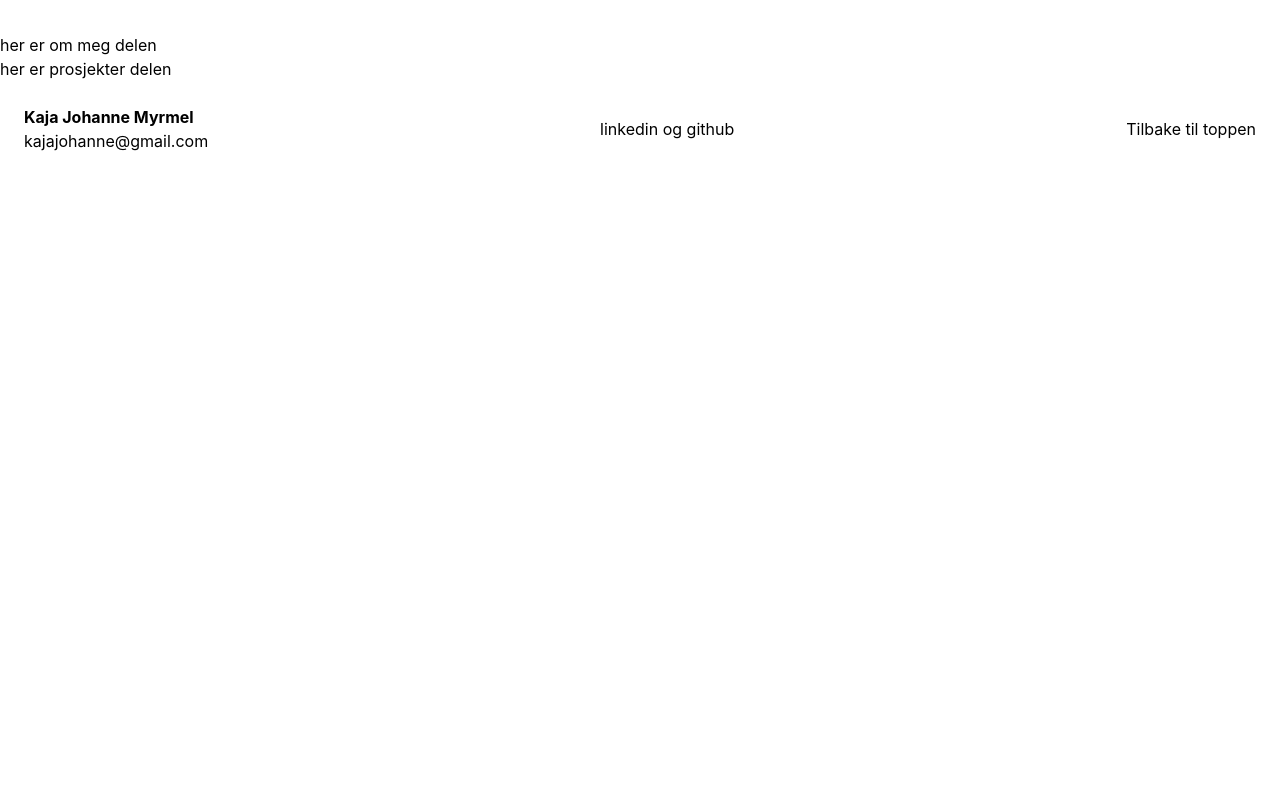
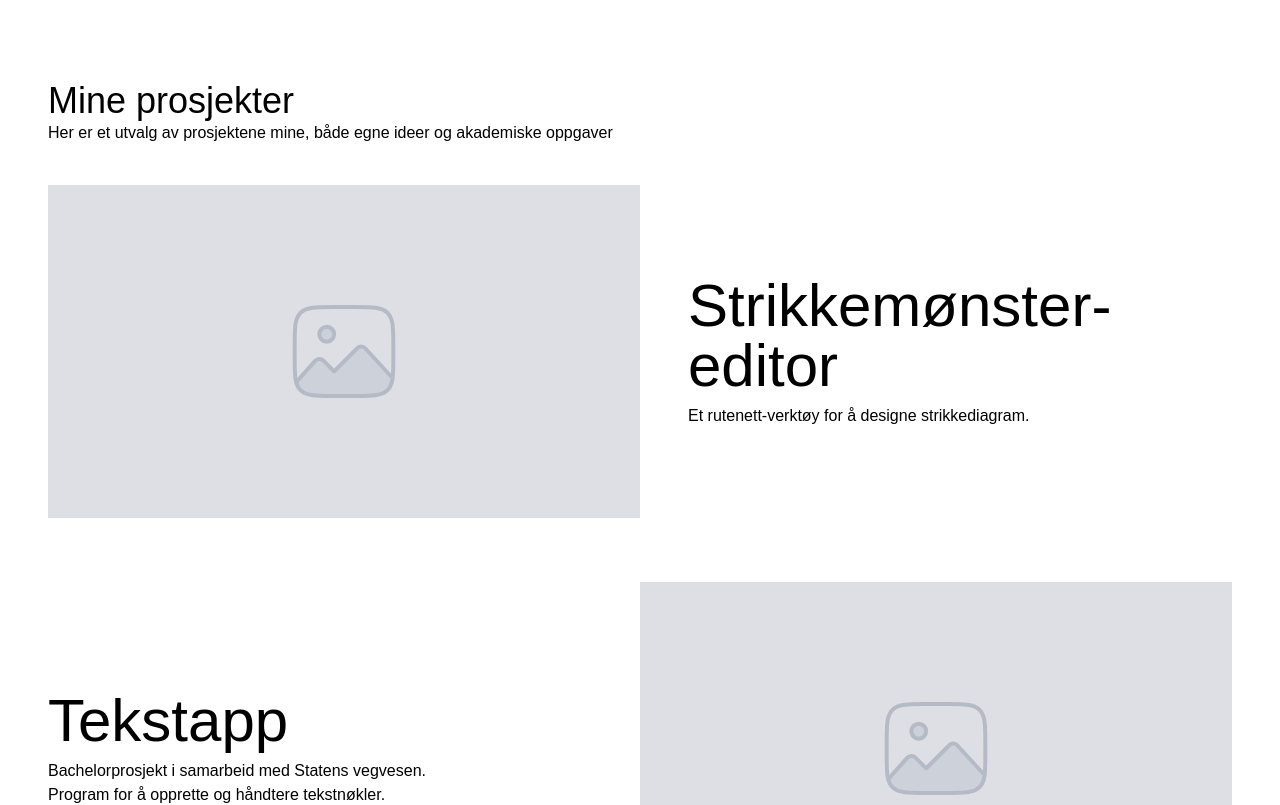
Before and after one commit to KajaJohanne/portfolio, a React app: page / in a window 1280 px wide. Shown: the part 800-1605 px from the top of the page. Before the commit the page ends 977 px from the top, so only its background shows below. Built offline with nearby package versions, Linux system fonts and the light colour scheme; the HTML template or start-up script is replaced by a standard one; a web font is replaced by a local one.

Commit message:
prosjekter: fikset layout med placeholder bilder

```diff
--- /dev/null
+++ b/src/components/Projects.tsx
@@ -0,0 +1,36 @@
+import { Link } from "react-router-dom";
+import { projects } from "../data/projects";
+
+export function Projects() {
+  return (
+    <section id="prosjekter" className="p-6 md:p-12">
+      <h2 className="font-cabinet text-4xl">Mine prosjekter</h2>
+      <p className="font-general">
+        Her er et utvalg av prosjektene mine, både egne ideer og akademiske
+        oppgaver
+      </p>
+
+      <div className="mt-10 flex flex-col gap-16">
+        {projects.map((project, index) => (
+          <Link
+            key={project.id}
+            to={`/prosjekter/${project.id}`}
+            className={`flex flex-col gap-6 md:gap-12 md:items-center ${index % 2 === 1 ? "md:flex-row-reverse" : "md:flex-row"}`}
+          >
+            <img
+              src={project.image}
+              alt={`Skjermbilde av ${project.title}`}
+              className="w-full md:w-1/2 aspect-video object-cover"
+            />
+            <div className="md:w-1/2">
+              <h3 className="font-cabinet text-6xl">{project.title}</h3>
+              <p className="font-general mt-2 max-w-sm">
+                {project.description}
+              </p>
+            </div>
+          </Link>
+        ))}
+      </div>
+    </section>
+  );
+}
--- /dev/null
+++ b/src/data/projects.ts
@@ -0,0 +1,21 @@
+export const projects = [
+  {
+    id: "strikkeapp",
+    title: "Strikkemønster-editor",
+    description: "Et rutenett-verktøy for å designe strikkediagram.",
+    image: "/images/placeholder.svg",
+  },
+  {
+    id: "tekstapp",
+    title: "Tekstapp",
+    description:
+      "Bachelorprosjekt i samarbeid med Statens vegvesen. Program for å opprette og håndtere tekstnøkler.",
+    image: "images/placeholder.svg",
+  },
+  {
+    id: "portfolio",
+    title: "Denne siden",
+    description: "Portefølje bygget med React, Tailwind og React Router",
+    image: "/images/placeholder.svg",
+  },
+];
--- a/src/pages/HomePage.tsx
+++ b/src/pages/HomePage.tsx
@@ -1,11 +1,12 @@
 import { Hero } from "../components/Hero";
+import { Projects } from "../components/Projects";
 
 export function HomePage() {
   return (
     <div>
       <Hero />
+      <Projects />
       <section id="om-meg">her er om meg delen</section>
-      <section id="prosjekter">her er prosjekter delen</section>
     </div>
   );
 }
```
Also changed, not shown: public/images/placeholder.svg (added).
